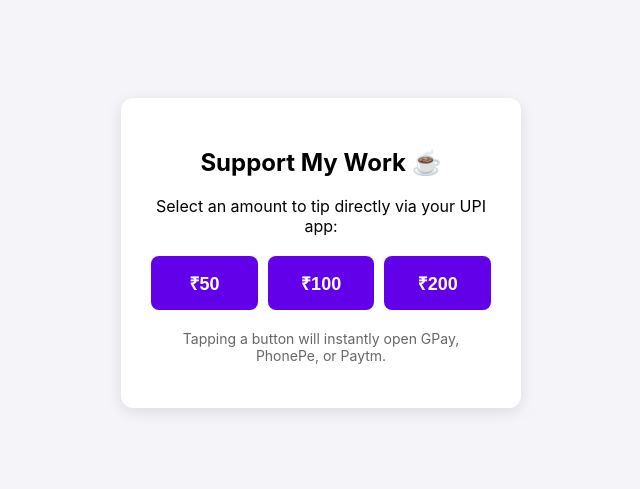
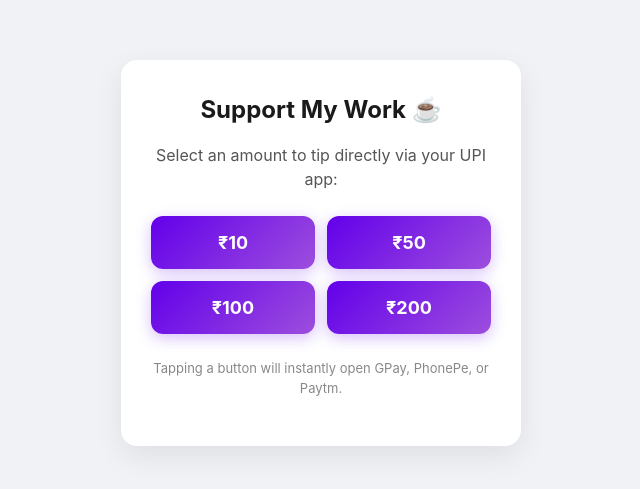
Before and after one commit to transformjunk11/tip, a plain HTML site: page index.html in a window 1280 px wide. Shown: the part 167-656 px from the top of the page, without its empty margins (319-959 px from the left). Drawn offline with Linux system fonts and the light colour scheme.

Commit message:
Update index.html

```diff
--- a/index.html
+++ b/index.html
@@ -5,43 +5,85 @@
     <meta name="viewport" content="width=device-width, initial-scale=1.0">
     <title>Mobile Tip Jar</title>
     <style>
-        body { font-family: -apple-system, BlinkMacSystemFont, "Segoe UI", Roboto, sans-serif; display: flex; justify-content: center; align-items: center; min-height: 100vh; background-color: #f4f4f9; margin: 0; padding: 20px; }
-        .tip-container { background: white; padding: 30px; border-radius: 12px; box-shadow: 0 4px 15px rgba(0,0,0,0.1); text-align: center; max-width: 100%; width: 400px; box-sizing: border-box; }
-        .btn-group { display: flex; justify-content: center; gap: 10px; flex-wrap: wrap; margin-top: 20px; }
-        .tip-btn { background: #6200ea; color: white; border: none; padding: 15px 20px; border-radius: 8px; font-size: 18px; font-weight: bold; cursor: pointer; transition: background 0.2s; flex: 1; min-width: 80px; }
-        .tip-btn:hover { background: #3700b3; }
-        .custom-amount { margin-top: 20px; text-align: center; font-size: 14px; color: #666; }
+        /* Base page styling */
+        body {
+            font-family: -apple-system, BlinkMacSystemFont, "Segoe UI", Roboto, sans-serif;
+            display: flex; justify-content: center; align-items: center;
+            min-height: 100vh; background-color: #f0f2f5; margin: 0; padding: 20px;
+        }
+
+        .tip-container {
+            background: white; padding: 35px 30px; border-radius: 16px;
+            box-shadow: 0 10px 30px rgba(0,0,0,0.08); text-align: center;
+            max-width: 100%; width: 400px; box-sizing: border-box;
+            opacity: 0; transform: translateY(30px);
+            animation: slideUpFade 0.6s cubic-bezier(0.16, 1, 0.3, 1) forwards;
+        }
+
+        @keyframes slideUpFade {
+            to { opacity: 1; transform: translateY(0); }
+        }
+
+        h2 { margin-top: 0; color: #1a1a1a; }
+        p { color: #555; line-height: 1.5; }
+
+        .emoji {
+            display: inline-block;
+            animation: bounce 2s infinite;
+        }
+
+        @keyframes bounce {
+            0%, 20%, 50%, 80%, 100% { transform: translateY(0); }
+            40% { transform: translateY(-10px); }
+            60% { transform: translateY(-5px); }
+        }
+
+        .btn-group {
+            display: flex; justify-content: center; gap: 12px;
+            flex-wrap: wrap; margin-top: 25px;
+        }
+
+        /* Styled as buttons, but are actually <a> tags */
+        .tip-btn {
+            background: linear-gradient(135deg, #6200ea, #9d4edd);
+            color: white; border: none; padding: 16px 20px; border-radius: 12px;
+            font-size: 18px; font-weight: bold; cursor: pointer;
+            flex: 1; min-width: 80px; text-decoration: none; display: inline-block;
+            box-shadow: 0 4px 15px rgba(98, 0, 234, 0.25);
+            transition: all 0.3s cubic-bezier(0.25, 0.8, 0.25, 1);
+        }
+
+        .tip-btn:hover {
+            transform: translateY(-3px);
+            box-shadow: 0 8px 20px rgba(98, 0, 234, 0.4);
+        }
+
+        .tip-btn:active {
+            transform: translateY(2px) scale(0.96);
+            box-shadow: 0 2px 10px rgba(98, 0, 234, 0.2);
+        }
+
+        .custom-amount {
+            margin-top: 25px; text-align: center;
+            font-size: 13px; color: #888;
+        }
     </style>
 </head>
 <body>
 
 <div class="tip-container">
-    <h2>Support My Work ☕</h2>
+    <h2>Support My Work <span class="emoji">☕</span></h2>
     <p>Select an amount to tip directly via your UPI app:</p>
 
     <div class="btn-group">
-        <button class="tip-btn" onclick="openUpiApp('50.00')">₹50</button>
-        <button class="tip-btn" onclick="openUpiApp('100.00')">₹100</button>
-        <button class="tip-btn" onclick="openUpiApp('200.00')">₹200</button>
+         <a href="upi://pay?cu=INR&pa=christophertauronoop-1@oksbi&pn=Christopher%20Tauro&tn=Thanks%20for%20the%20tip!&am=10.00" class="tip-btn">₹10</a>
+         <a href="upi://pay?cu=INR&pa=christophertauronoop-1@oksbi&pn=Christopher%20Tauro&tn=Thanks%20for%20the%20tip!&am=50.00" class="tip-btn">₹50</a>
+        <a href="upi://pay?cu=INR&pa=christophertauronoop-1@oksbi&pn=Christopher%20Tauro&tn=Thanks%20for%20the%20tip!&am=100.00" class="tip-btn">₹100</a>
+         <a href="upi://pay?cu=INR&pa=christophertauronoop-1@oksbi&pn=Christopher%20Tauro&tn=Thanks%20for%20the%20tip!&am=200.00" class="tip-btn">₹200</a>
     </div>
 
     <p class="custom-amount">Tapping a button will instantly open GPay, PhonePe, or Paytm.</p>
 </div>
 
-<script>
-    function openUpiApp(amount) {
-        // 1. Set your specific UPI details here
-        const upiId = "christophertauronoop-1@oksbi; // Replace with your actual UPI ID
-        const payeeName = "YChristopher Tauro"; // Replace with your App/Website name
-        const transactionNote = "Thanks for the tip!";
-
-        // 2. Construct the URI safely
-        const upiUri = `upi://pay?pa=${encodeURIComponent(upiId)}&pn=${encodeURIComponent(payeeName)}&tn=${encodeURIComponent(transactionNote)}&am=${amount}&cu=INR`;
-
-        // 3. Force the mobile browser to instantly launch the intent
-        window.location.href = upiUri;
-    }
-</script>
-
 </body>
 </html>
```
